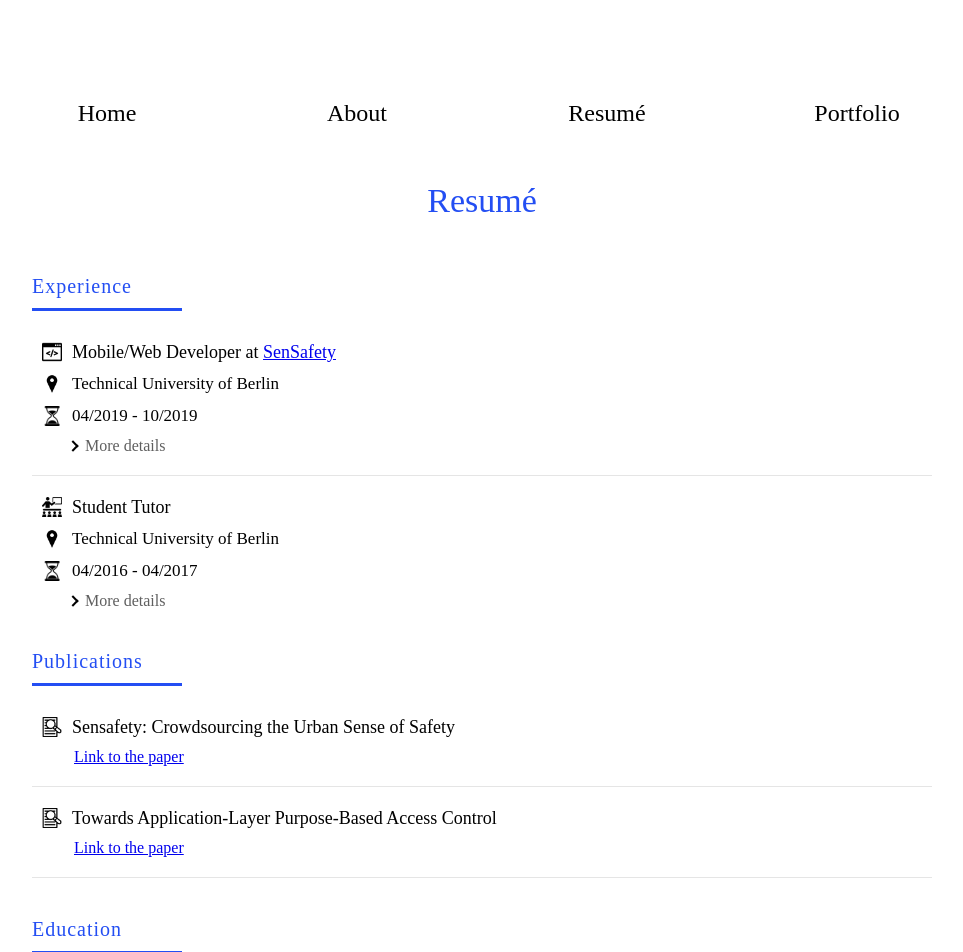
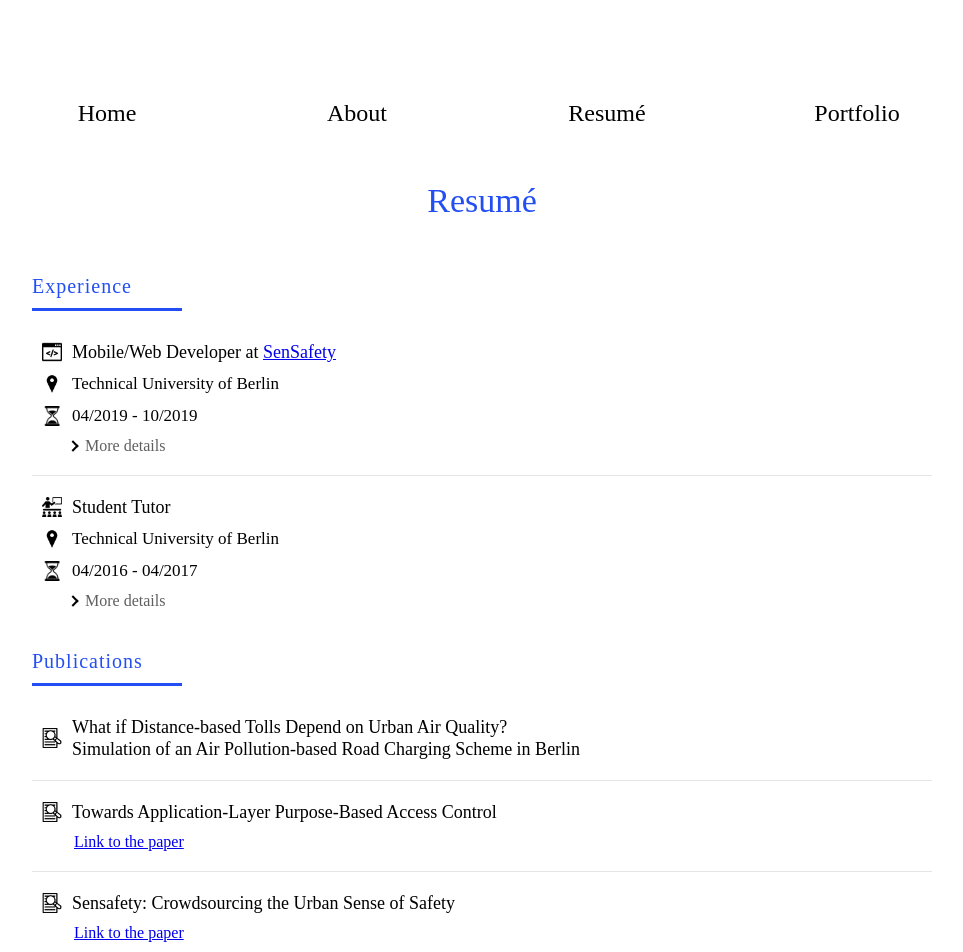
Before and after one commit to marcelreppi/personal-website, a Vue app: page /resume in a window 1280 px wide. Shown: the top 952 px of the page, without its empty margins (158-1121 px from the left). Built offline with nearby package versions, Linux system fonts and the light colour scheme; a web font is replaced by a local one.

Commit message:
add publication

```diff
--- a/src/pages/Resume.vue
+++ b/src/pages/Resume.vue
@@ -78,14 +78,14 @@
         <span class="icon-container">
           <img class="icon-img" :src="publicationIcon" alt />
         </span>
-        <span class="medium-font">Sensafety: Crowdsourcing the Urban Sense of Safety</span>
+        <span class="medium-font">What if Distance-based Tolls Depend on Urban Air Quality? <br> Simulation of an Air Pollution-based Road Charging Scheme in Berlin</span>
       </div>
 
-      <div class="chapter-details">
+      <!-- <div class="chapter-details">
         <a
-          href="https://www.researchgate.net/publication/337068653_Sensafety_Crowdsourcing_the_Urban_Sense_of_Safety"
+          href="https://www.researchgate.net/publication/340269152_Towards_application-layer_purpose-based_access_control"
         >Link to the paper</a>
-      </div>
+      </div> -->
       <hr />
 
       <div class="chapter-overview">
@@ -98,6 +98,20 @@
       <div class="chapter-details">
         <a
           href="https://www.researchgate.net/publication/340269152_Towards_application-layer_purpose-based_access_control"
+        >Link to the paper</a>
+      </div>
+      <hr />
+
+      <div class="chapter-overview">
+        <span class="icon-container">
+          <img class="icon-img" :src="publicationIcon" alt />
+        </span>
+        <span class="medium-font">Sensafety: Crowdsourcing the Urban Sense of Safety</span>
+      </div>
+
+      <div class="chapter-details">
+        <a
+          href="https://www.researchgate.net/publication/337068653_Sensafety_Crowdsourcing_the_Urban_Sense_of_Safety"
         >Link to the paper</a>
       </div>
       <hr />
```
